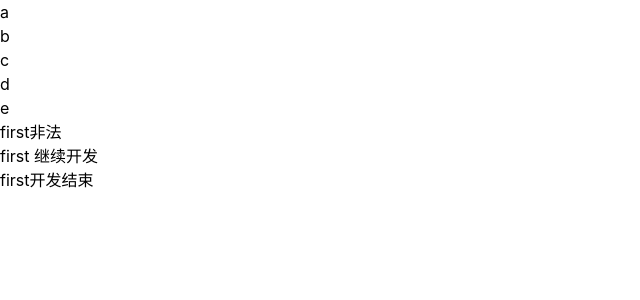
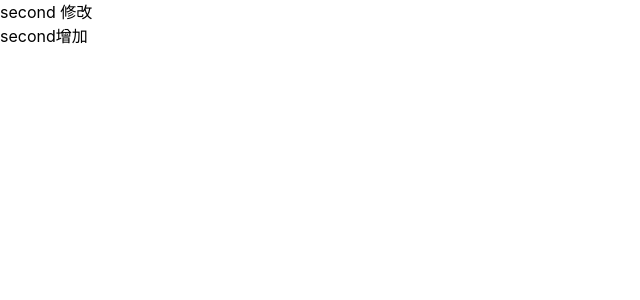
Before and after one commit to lemonkang/fincesecond, a React (Create React App) app: page / in a window 1280 px wide. Shown: the top 300 px of the page, without its empty margins (0-640 px from the left). Built offline with nearby package versions, Linux system fonts and the light colour scheme.

Commit message:
seocnd第二次修改

```diff
--- a/src/App.tsx
+++ b/src/App.tsx
@@ -3,17 +3,10 @@ import './App.css';
 export const App = () => {
   return (
     <div>
-    <ul>
-      <li>a</li>
-      <li>b</li>
-      <li>c</li>
-      <li>d</li>
-      <li>e</li>
+   <div>second 修改</div>
+   <div>second增加</div>
 
-    </ul>
-    <div>first非法</div>
-    <div>first 继续开发</div>
-    <div>first开发结束</div>
+
   </div>
   )
 }
```
